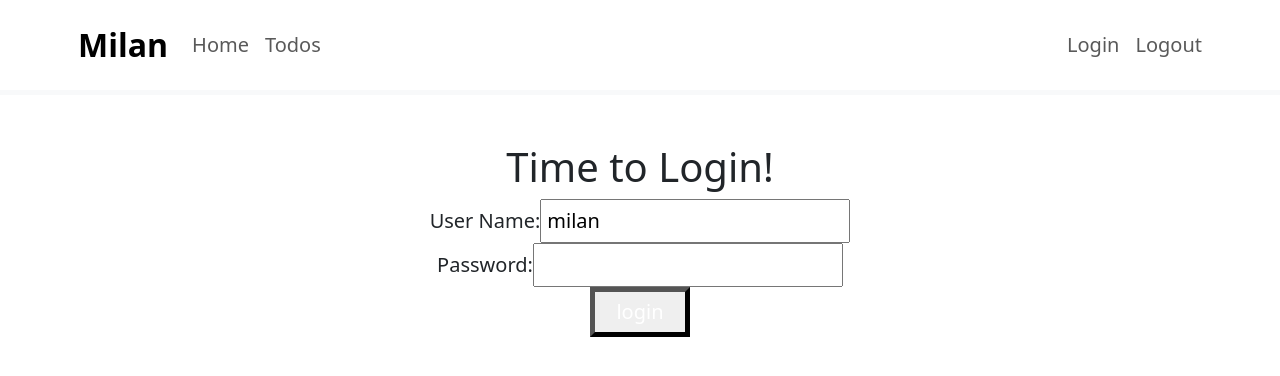
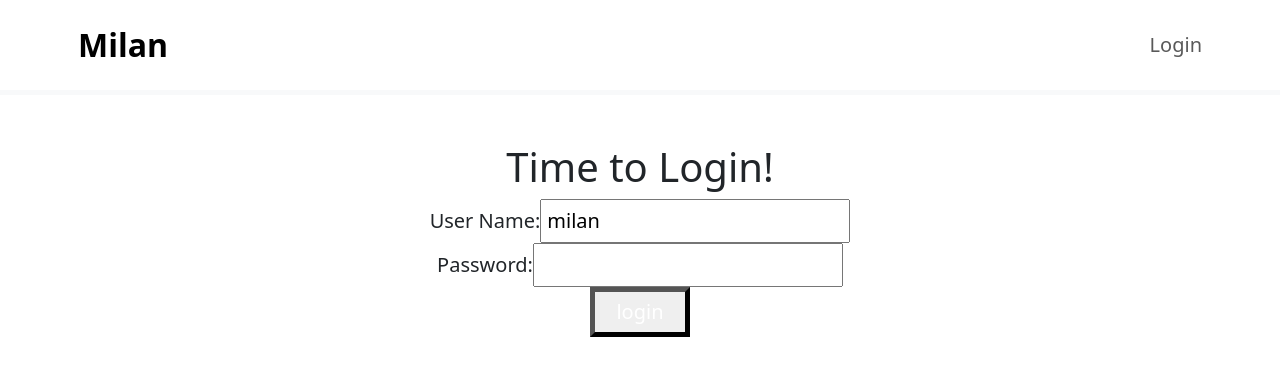
Before and after one commit to Milankumabura/react-counterButton, a React (Create React App) app: page / in a window 1280 px wide. Shown: the top 376 px of the page. Built offline with nearby package versions, Linux system fonts and the light colour scheme.

Commit message:
headercomponent

```diff
--- a/src/components/todo/HeaderComponent.jsx
+++ b/src/components/todo/HeaderComponent.jsx
@@ -1,27 +1,44 @@
 import { Link } from "react-router-dom"
-import { AuthContext } from "./security/AuthContext"
-import { useContext } from "react"
+import { useAuth } from "./security/AuthContext"
 
 function HeaderComponent() {
 
-    const authContext = useContext(AuthContext)
-    console.log(authContext.number)
+    const authContext =  useAuth()
+    const isAuthenticated = authContext.isAuthenticated
+
+    function logout(){
+        authContext.logout()
+    }
 
     return(
+
         <header className="border-bottom border-light border-5 mb-5 p-2">
             <div className="container">
                 <div className="row">
                     <nav className="navbar navbar-expand-lg">
-                    <a className="navbar-brand ms-2 fs-2 fw-bold text-black" href="https://www.in28minutes.com">Milan</a>
+                        <a className="navbar-brand ms-2 fs-2 fw-bold text-black" href="https://www.milan.com">Milan</a>
                         <div className="collapse navbar-collapse">
                             <ul className="navbar-nav">
-                            <li className="nav-item fs-5"><Link className="nav-link" to="/welcome/milan">Home</Link></li>
-                            <li className="nav-item fs-5"><Link className="nav-link" to="/todos">Todos</Link></li>
+                                <li className="nav-item">
+                                    {isAuthenticated
+                                        && <Link className="nav-link" to="/welcome/milan">Home</Link> }
+
+                                </li>
+                                <li className="nav-item">
+                                    {isAuthenticated
+                                        && <Link className="nav-link" to="/todos">Todos</Link> }
+                                </li>
                             </ul>
                         </div>
                         <ul className="navbar-nav">
-                        <li className="nav-item fs-5"><Link className="nav-link" to="/login">Login</Link></li>
-                        <li className="nav-item fs-5"><Link className="nav-link" to="/logout">Logout</Link></li>
+                            <li className="nav-item">
+                                {!isAuthenticated &&
+                                    <Link className="nav-link" to="/login">Login</Link> }
+                            </li>
+                            <li className="nav-item">
+                                {isAuthenticated &&
+                                    <Link className="nav-link" to="/logout" onClick={logout}>Logout</Link> }
+                            </li>
                         </ul>
                     </nav>
                 </div>
```
Lines whose indentation alone changed are shown as unchanged.
